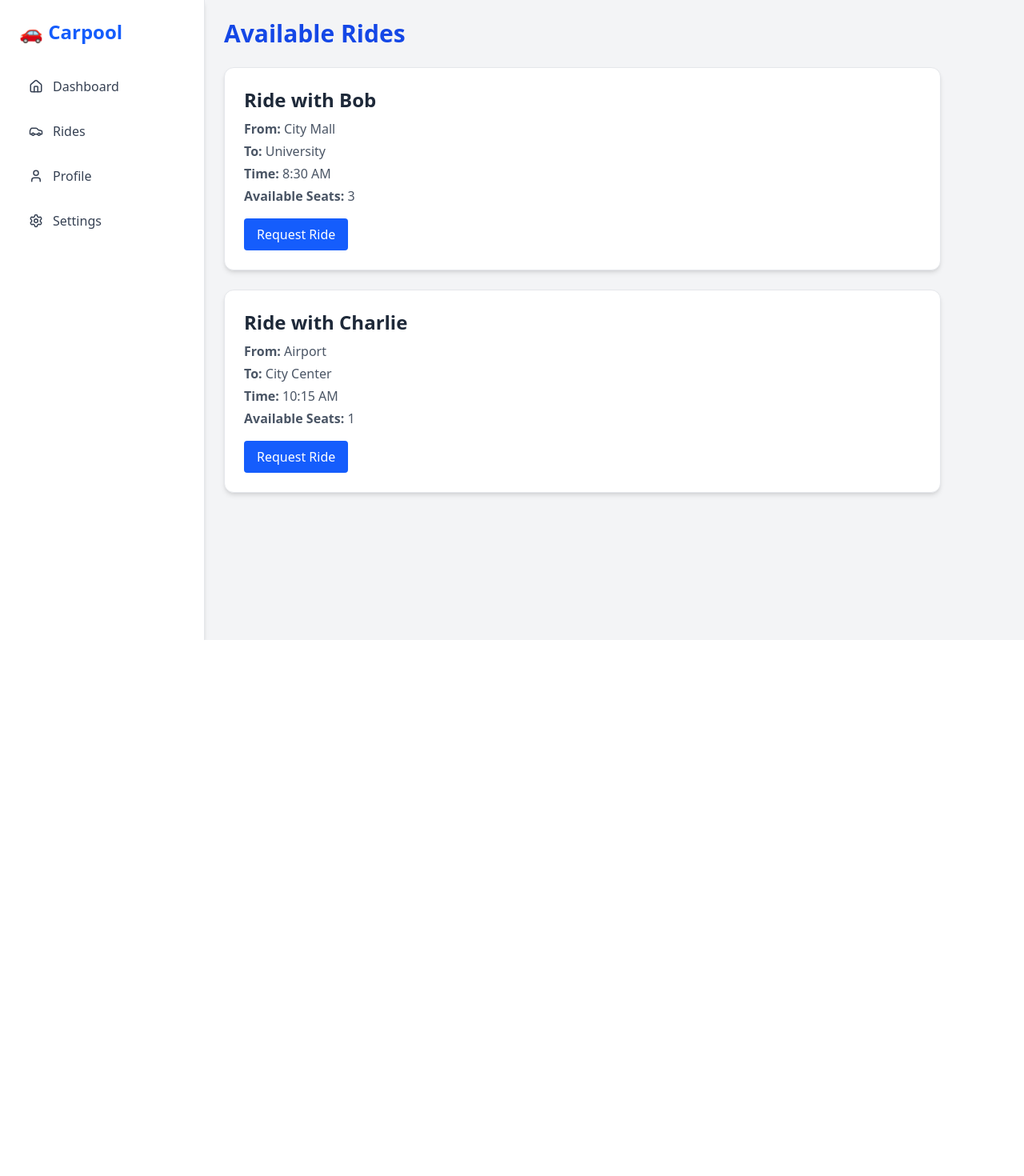
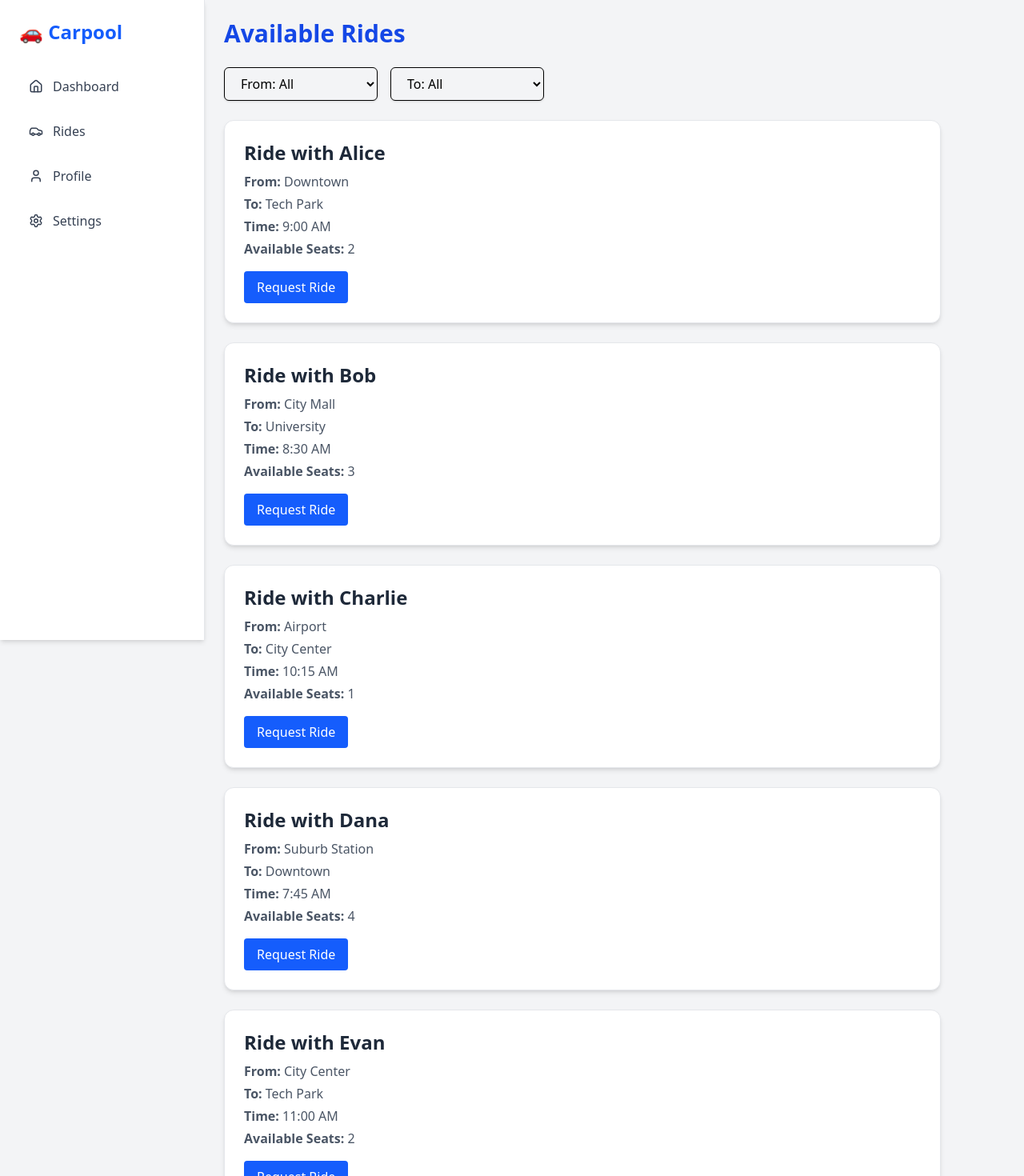
Before and after one commit to 4Saken-op/Test-repo, a React (Vite) app: page / in a window 1280 px wide. Shown: the top 1470 px of the page at 80% size. Before the commit the page ends 800 px from the top, so only its background shows below. Built offline with nearby package versions, Linux system fonts and the light colour scheme.

Commit message:
Created dropbox for search

```diff
--- a/src/App.tsx
+++ b/src/App.tsx
@@ -1,26 +1,24 @@
-import type { Ride } from "./components/RideCard";
+import { useState } from "react";
 import RideCard from "./components/RideCard";
 import Sidebar from "./components/Sidebar";
-const rides: Ride[] = [
-  {
-    id: 2,
-    driver: "Bob",
-    from: "City Mall",
-    to: "University",
-    seats: 3,
-    time: "8:30 AM",
-  },
-  {
-    id: 3,
-    driver: "Charlie",
-    from: "Airport",
-    to: "City Center",
-    seats: 1,
-    time: "10:15 AM",
-  },
-];
+import { rides } from "./data/rides";
 
 export default function App() {
+  const [selectedFrom, setSelectedFrom] = useState("");
+  const [selectedTo, setSelectedTo] = useState("");
+
+  // 🧠 Get unique "from" and "to" locations from rides
+  const fromOptions = Array.from(new Set(rides.map((r) => r.from)));
+  const toOptions = Array.from(new Set(rides.map((r) => r.to)));
+
+  // 🔍 Filter rides by dropdown selections
+  const filteredRides = rides.filter((ride) => {
+    return (
+      (selectedFrom === "" || ride.from === selectedFrom) &&
+      (selectedTo === "" || ride.to === selectedTo)
+    );
+  });
+
   return (
     <div className="flex min-h-screen bg-gray-100">
       <Sidebar />
@@ -29,10 +27,44 @@ export default function App() {
           Available Rides
         </h1>
 
+        {/* 🚘 From & To Dropdown Filters */}
+        <div className="flex gap-4 mb-6 flex-wrap">
+          {/* FROM dropdown */}
+          <select
+            value={selectedFrom}
+            onChange={(e) => setSelectedFrom(e.target.value)}
+            className="px-4 py-2 border rounded-md shadow-sm w-48 focus:outline-none focus:ring-2 focus:ring-blue-500"
+          >
+            <option value="">From: All</option>
+            {fromOptions.map((location) => (
+              <option key={location} value={location}>
+                {location}
+              </option>
+            ))}
+          </select>
+
+          {/* TO dropdown */}
+          <select
+            value={selectedTo}
+            onChange={(e) => setSelectedTo(e.target.value)}
+            className="px-4 py-2 border rounded-md shadow-sm w-48 focus:outline-none focus:ring-2 focus:ring-blue-500"
+          >
+            <option value="">To: All</option>
+            {toOptions.map((location) => (
+              <option key={location} value={location}>
+                {location}
+              </option>
+            ))}
+          </select>
+        </div>
+
+        {/* 🎯 Filtered Ride List */}
         <div className="grid gap-6 max-w-4xl">
-          {rides.map((ride) => (
-            <RideCard key={ride.id} ride={ride} />
-          ))}
+          {filteredRides.length > 0 ? (
+            filteredRides.map((ride) => <RideCard key={ride.id} ride={ride} />)
+          ) : (
+            <p className="text-gray-600">No rides match your selection.</p>
+          )}
         </div>
       </main>
     </div>
--- /dev/null
+++ b/src/data/rides.tsx
@@ -0,0 +1,91 @@
+export type Ride = {
+  id: number;
+  driver: string;
+  from: string;
+  to: string;
+  seats: number;
+  time: string;
+};
+
+export const rides: Ride[] = [
+  {
+    id: 1,
+    driver: "Alice",
+    from: "Downtown",
+    to: "Tech Park",
+    seats: 2,
+    time: "9:00 AM",
+  },
+  {
+    id: 2,
+    driver: "Bob",
+    from: "City Mall",
+    to: "University",
+    seats: 3,
+    time: "8:30 AM",
+  },
+  {
+    id: 3,
+    driver: "Charlie",
+    from: "Airport",
+    to: "City Center",
+    seats: 1,
+    time: "10:15 AM",
+  },
+  {
+    id: 4,
+    driver: "Dana",
+    from: "Suburb Station",
+    to: "Downtown",
+    seats: 4,
+    time: "7:45 AM",
+  },
+  {
+    id: 5,
+    driver: "Evan",
+    from: "City Center",
+    to: "Tech Park",
+    seats: 2,
+    time: "11:00 AM",
+  },
+  {
+    id: 6,
+    driver: "Fiona",
+    from: "Hilltop",
+    to: "University",
+    seats: 3,
+    time: "8:00 AM",
+  },
+  {
+    id: 7,
+    driver: "George",
+    from: "Lakeview",
+    to: "Airport",
+    seats: 2,
+    time: "9:30 AM",
+  },
+  {
+    id: 8,
+    driver: "Hannah",
+    from: "Old Town",
+    to: "Downtown",
+    seats: 1,
+    time: "7:00 AM",
+  },
+  {
+    id: 9,
+    driver: "Ian",
+    from: "Train Station",
+    to: "Tech Park",
+    seats: 4,
+    time: "8:15 AM",
+  },
+  {
+    id: 10,
+    driver: "Jane",
+    from: "Suburb Station",
+    to: "City Mall",
+    seats: 3,
+    time: "10:45 AM",
+  },
+];
```
